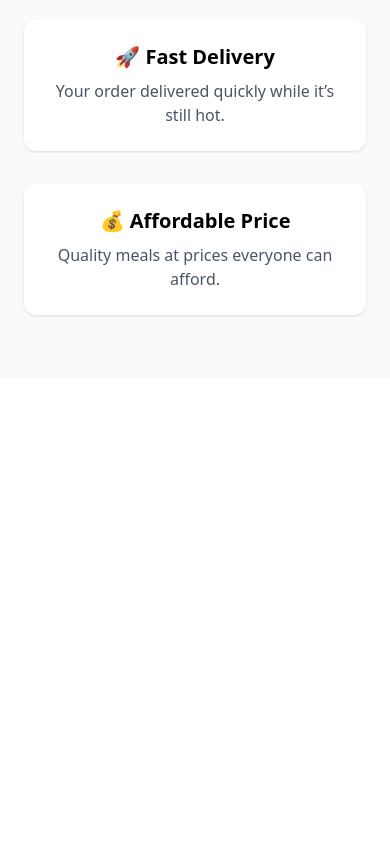
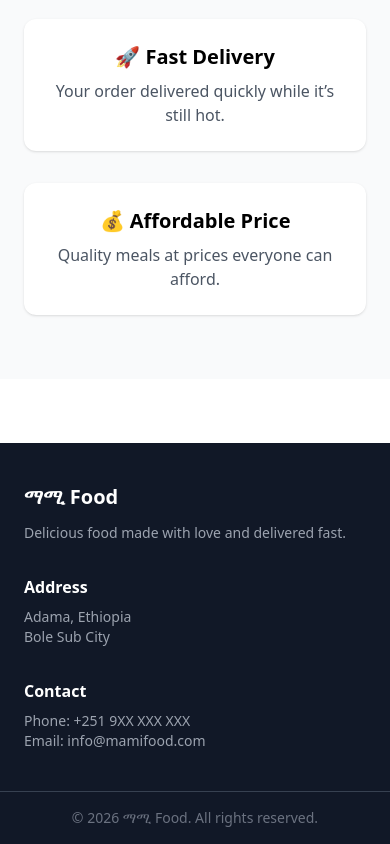
Before and after one commit to Teshome-Worku/food-order-frontend, a React app: page / in a window 390 px wide. Shown: the part 1211-2055 px from the top of the page. Before the commit the page ends 1590 px from the top, so only its background shows below. Built offline with nearby package versions, Linux system fonts and the light colour scheme; the HTML template or start-up script is replaced by a standard one.

Commit message:
footer added menu page added

```diff
--- a/src/components/Footer.jsx
+++ b/src/components/Footer.jsx
@@ -0,0 +1,44 @@
+const Footer = () => {
+    return (
+      <footer className="bg-gray-900 text-gray-300 mt-16">
+        <div className="max-w-7xl mx-auto px-6 py-10 grid md:grid-cols-3 gap-8">
+
+          <div>
+            <h2 className="text-xl font-bold text-white mb-3">
+              ማሚ Food
+            </h2>
+            <p className="text-sm text-gray-400">
+              Delicious food made with love and delivered fast.
+            </p>
+          </div>
+
+          <div>
+            <h3 className="font-semibold text-white mb-2">
+              Address
+            </h3>
+            <p className="text-sm text-gray-400">
+              Adama, Ethiopia <br />
+              Bole Sub City
+            </p>
+          </div>
+
+          <div>
+            <h3 className="font-semibold text-white mb-2">
+              Contact
+            </h3>
+            <p className="text-sm text-gray-400">
+              Phone: +251 9XX XXX XXX <br />
+              Email: info@mamifood.com
+            </p>
+          </div>
+
+        </div>
+
+        <div className="border-t border-gray-700 text-center py-4 text-sm text-gray-500">
+          © {new Date().getFullYear()} ማሚ Food. All rights reserved.
+        </div>
+      </footer>
+    )
+  }
+
+  export default Footer
--- a/src/pages/Home.jsx
+++ b/src/pages/Home.jsx
@@ -1,4 +1,5 @@
 import { Link } from "react-router-dom"
+import Footer from '../components/Footer'
 const Home = () => {
     return (
       <>
@@ -61,6 +62,7 @@ const Home = () => {
             </div>
           </div>
         </section>
+        <Footer/>
       </>
     )
   }
--- a/src/pages/Menu.jsx
+++ b/src/pages/Menu.jsx
@@ -1,27 +1,62 @@
-// import menu from "../data/menu"
-// import FoodCard from "../components/FoodCard"
-
-// const Menu = () => {
-//   return (
-//     <div className="p-6 grid grid-cols-1 sm:grid-cols-2 md:grid-cols-3 gap-6">
-//       {menu.map(food => (
-//         <FoodCard key={food.id} food={food} />
-//       ))}
-//     </div>
-//   )
-// }
-
-// export default Menu
+const foods = [
+  {
+    id: 1,
+    name: "Burger",
+    price: 150,
+    image:
+      "https://images.unsplash.com/photo-1550547660-d9450f859349",
+  },
+  {
+    id: 2,
+    name: "Pizza",
+    price: 300,
+    image:
+      "https://images.unsplash.com/photo-1548365328-8b849e6c7b1c",
+  },
+  {
+    id: 3,
+    name: "Pasta",
+    price: 250,
+    image:
+      "https://images.unsplash.com/photo-1525755662778-989d0524087e",
+  },
+]
 
 const Menu = () => {
   return (
-    <div className="p-6">
-      <h1 className="text-3xl font-bold text-orange-500">
-        Food Menu
+    <div className="max-w-7xl mx-auto px-6 py-12">
+      <h1 className="text-3xl font-bold text-center mb-10">
+        Our Menu 🍽️
       </h1>
-      <p className="mt-4 text-gray-600">
-        Menu items will appear here 🍕🍔
-      </p>
+
+      <div className="grid gap-8 sm:grid-cols-2 md:grid-cols-3">
+        {foods.map((food) => (
+          <div
+            key={food.id}
+            className="bg-white rounded-xl shadow hover:shadow-lg transition overflow-hidden"
+          >
+            <img
+              src={food.image}
+              alt={food.name}
+              className="w-full h-48 object-cover"
+            />
+
+            <div className="p-5">
+              <h2 className="text-xl font-semibold">
+                {food.name}
+              </h2>
+
+              <p className="text-gray-600 mt-2">
+                {food.price} ETB
+              </p>
+
+              <button className="mt-4 w-full bg-orange-500 hover:bg-orange-600 text-white py-2 rounded-lg transition">
+                Add to Cart
+              </button>
+            </div>
+          </div>
+        ))}
+      </div>
     </div>
   )
 }
```
